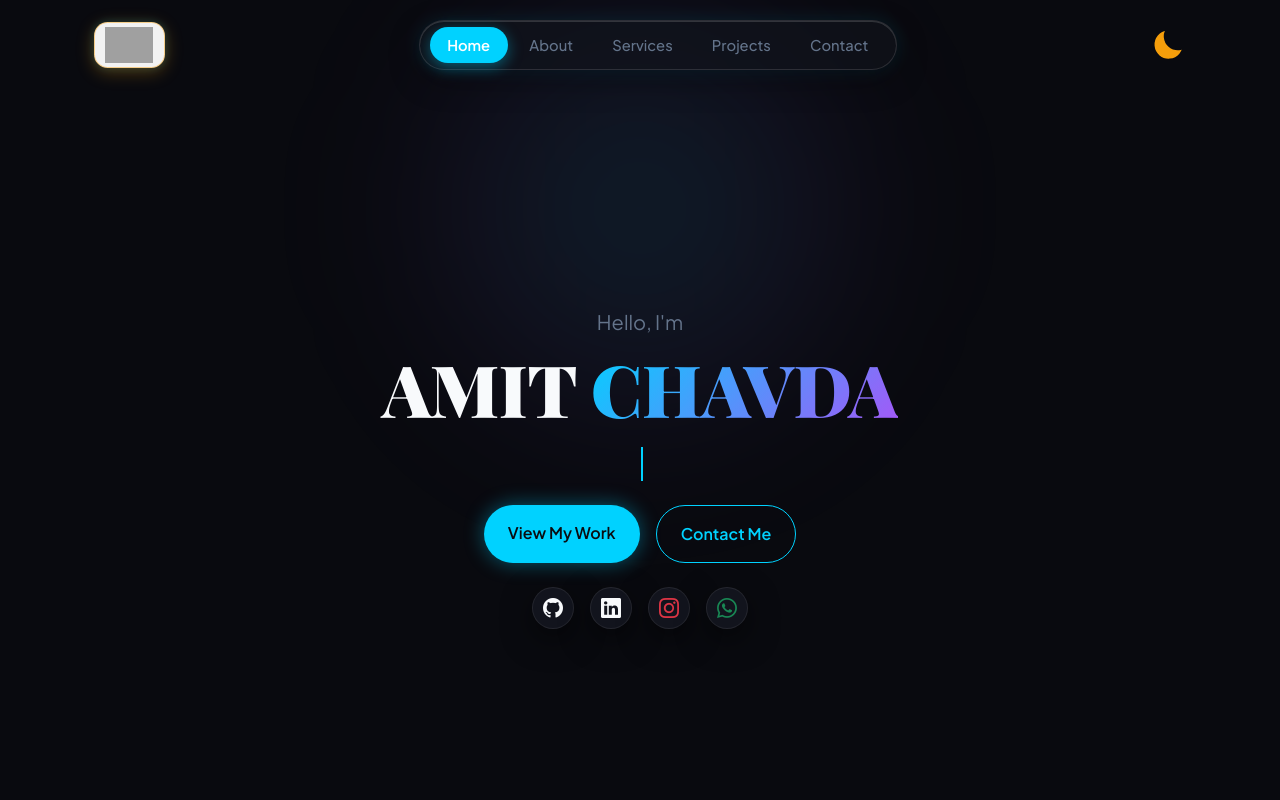
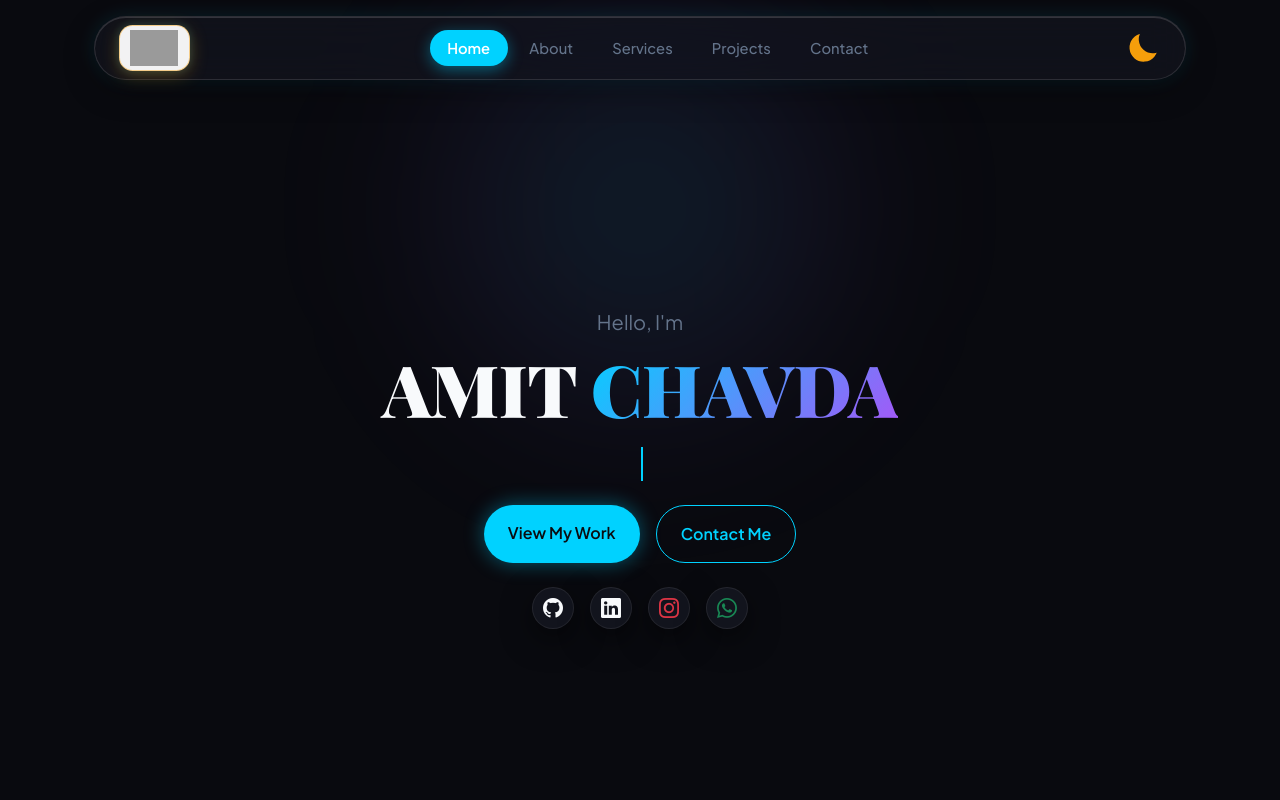
Before and after one commit to chavdaamit1011-svg/Portfolio, a React (Vite) app: page /about in a window 1280 px wide. Shown: the top 800 px of the page. Built offline with nearby package versions, Linux system fonts and the light colour scheme; grey boxes are pictures that could not be loaded; a web font is replaced by a local one.

Commit message:
Merge header elements into ONE single unified floating navbar bar with frosted glass backdrop blur

```diff
--- a/src/components/Navbar.tsx
+++ b/src/components/Navbar.tsx
@@ -21,10 +21,10 @@ export default function Navbar({ theme, toggleTheme }: NavbarProps) {
   return (
     <header className="fixed-top w-100 z-50 py-2 py-md-3">
       <div className="container px-3 px-lg-4">
-        {/* Main Flex Navbar Row */}
-        <div className="d-flex align-items-center justify-content-between py-1">
+        {/* Single Unified Floating Navbar Header Bar with Frosted Backdrop Blur */}
+        <div className="unified-navbar-bar d-flex align-items-center justify-content-between px-3 px-md-4 py-2">
 
-          {/* PART 1: LEFT SIDE (Brand AC Logo Image - Theme Adaptive) */}
+          {/* PART 1: LEFT (Brand AC Logo) */}
           <NavLink
             className="navbar-brand p-0 m-0 d-flex align-items-center position-relative text-decoration-none"
             to="/"
@@ -42,9 +42,9 @@ export default function Navbar({ theme, toggleTheme }: NavbarProps) {
             </div>
           </NavLink>
 
-          {/* PART 2: CENTER (Floating Inner Glass Dock for Multi-Page Navigation Links - Desktop) */}
+          {/* PART 2: CENTER (Navigation Links - Integrated Inline inside Unified Header Bar) */}
           <div className="d-none d-lg-block">
-            <ul className="nav flex-row align-items-center gap-1 glass-nav-dock mb-0 list-unstyled">
+            <ul className="nav flex-row align-items-center gap-1 mb-0 list-unstyled">
               <li className="nav-item">
                 <NavLink
                   className={({ isActive }) => `nav-link nav-link-custom ${isActive ? 'active' : ''}`}
@@ -89,7 +89,7 @@ export default function Navbar({ theme, toggleTheme }: NavbarProps) {
             </ul>
           </div>
 
-          {/* PART 3: RIGHT SIDE (Theme Toggle Button & Custom Animated Hamburger) */}
+          {/* PART 3: RIGHT (Theme Toggle & Mobile Hamburger) */}
           <div className="d-flex align-items-center gap-2">
             <label className="themeToggle st-sunMoonThemeToggleBtn" htmlFor="themeToggleBtn">
               <input
@@ -129,7 +129,7 @@ export default function Navbar({ theme, toggleTheme }: NavbarProps) {
           </div>
         </div>
 
-        {/* PART 4: SMOOTH ACCORDION MOBILE MENU (Inside Navbar Container, Max-Height & Opacity Animation) */}
+        {/* PART 4: SMOOTH ACCORDION MOBILE MENU */}
         <div className={`mobile-menu-accordion d-lg-none ${isMobileMenuOpen ? 'open' : ''}`}>
           <div className="mobile-nav-glass-card">
             <nav className="d-flex flex-column gap-1">
--- a/src/styles/index.css
+++ b/src/styles/index.css
@@ -238,6 +238,29 @@ body {
   filter: blur(80px);
   pointer-events: none;
   z-index: 0;
+}
+
+/* Single Unified Floating Navbar Header Bar (Frosted Glass Backdrop Blur) */
+.unified-navbar-bar {
+  background: rgba(18, 20, 29, 0.78);
+  backdrop-filter: blur(20px) saturate(180%);
+  -webkit-backdrop-filter: blur(20px) saturate(180%);
+  border: 1px solid rgba(255, 255, 255, 0.12);
+  border-radius: 50rem;
+  box-shadow:
+    0 10px 30px rgba(0, 0, 0, 0.35),
+    inset 0 1px 0 rgba(255, 255, 255, 0.15),
+    0 0 20px rgba(0, 210, 255, 0.12);
+  transition: all 0.35s ease;
+}
+
+[data-theme='light'] .unified-navbar-bar {
+  background: rgba(255, 255, 255, 0.88);
+  border-color: rgba(0, 0, 0, 0.08);
+  box-shadow:
+    0 10px 30px rgba(0, 0, 0, 0.08),
+    inset 0 1px 0 rgba(255, 255, 255, 0.9),
+    0 0 20px rgba(2, 132, 199, 0.1);
 }
 
 /* Center Navigation Floating Glass Dock (Inner Glass Container) */
```
